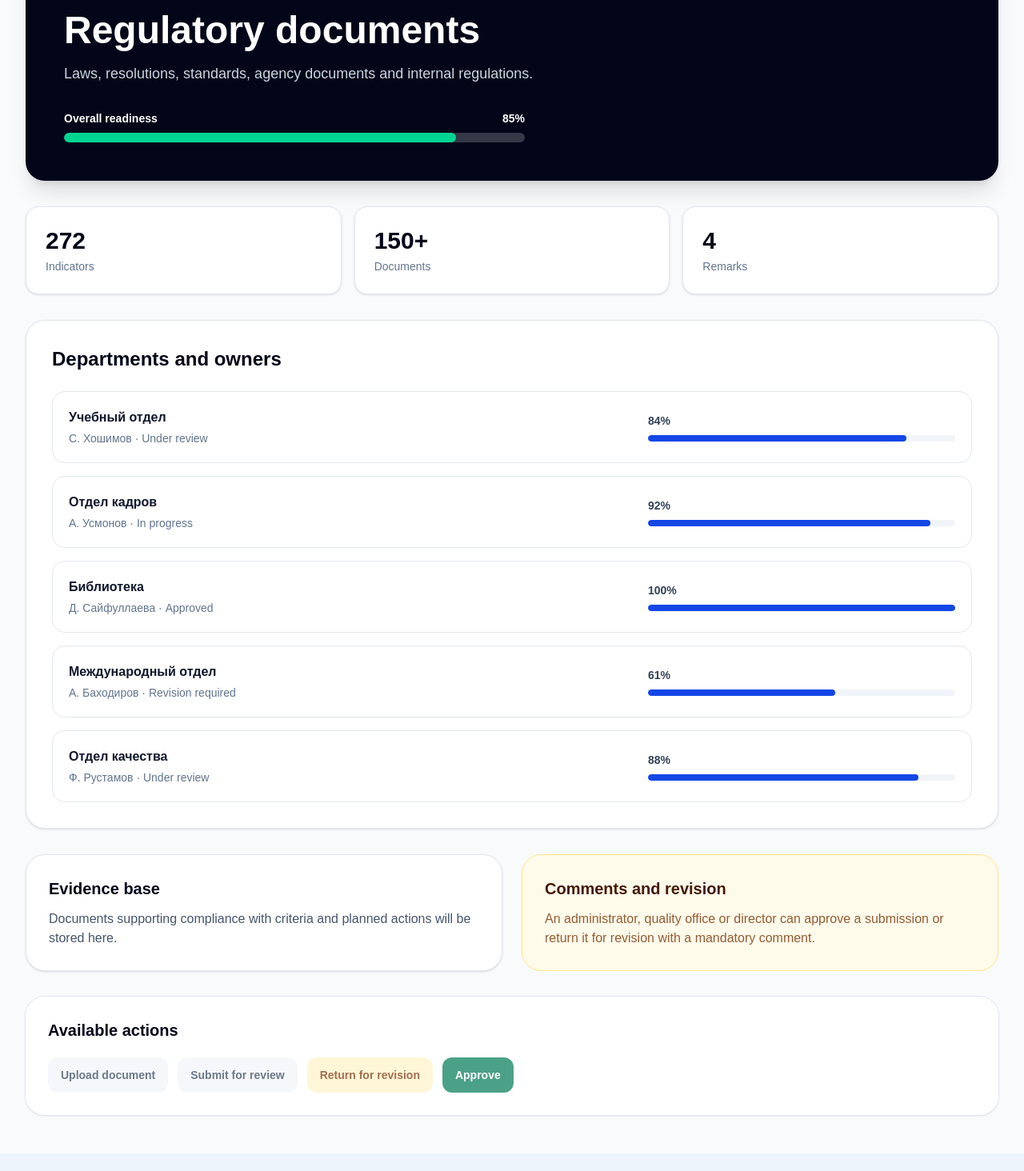
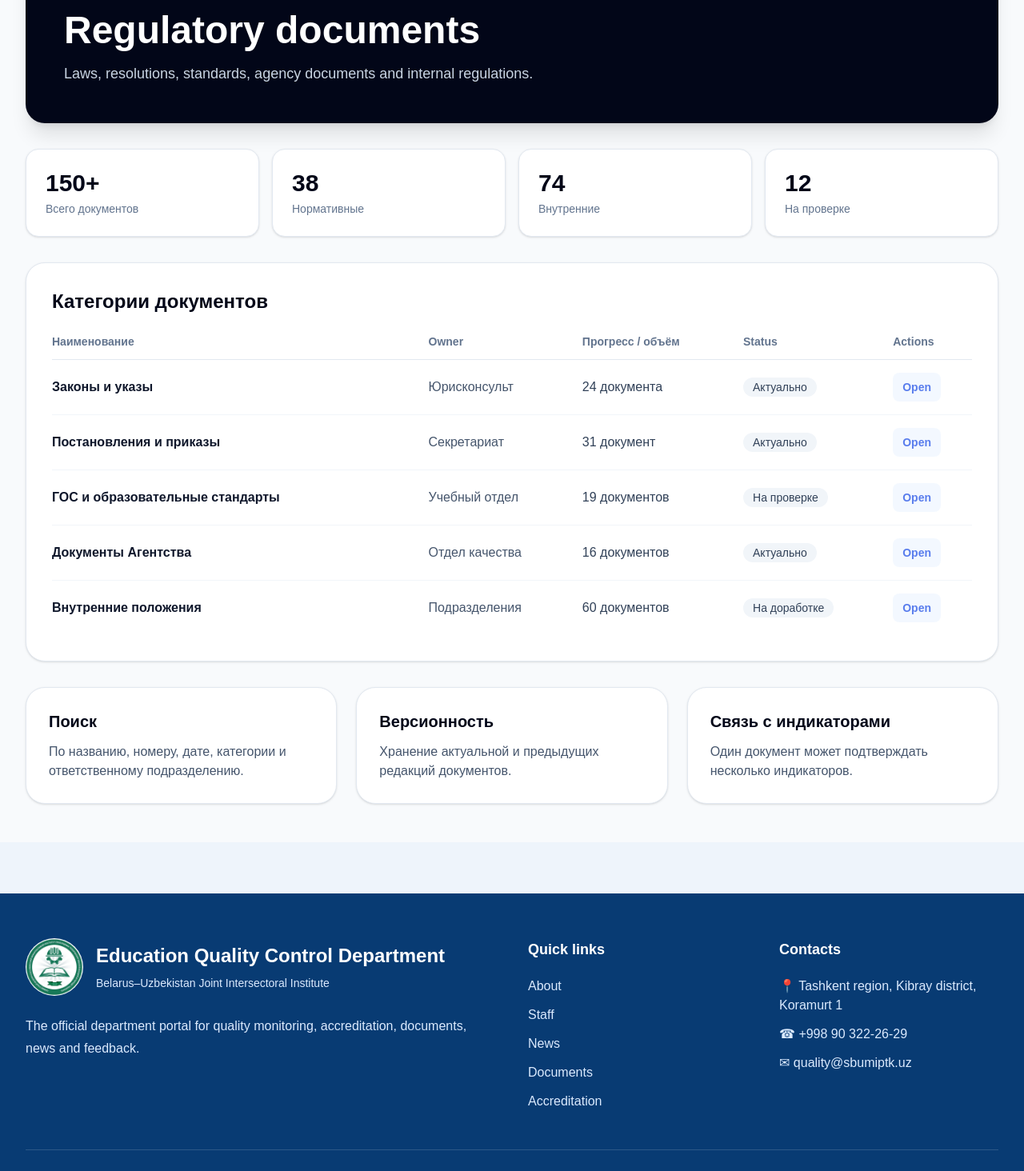
Before and after one commit to Axunov/quality-department-site, a Next.js app: page /en/accreditation/documents in a window 1280 px wide. Shown: the part 420-1884 px from the top of the page at 80% size. Built offline with nearby package versions, Linux system fonts and the light colour scheme.

Commit message:
Differentiate accreditation section pages

```diff
--- a/src/app/[locale]/accreditation/[section]/page.tsx
+++ b/src/app/[locale]/accreditation/[section]/page.tsx
@@ -1,115 +1,120 @@
 import { notFound } from "next/navigation";
 import { Link } from "@/i18n/routing";
-import {
-  accreditationSections,
-  demoDepartments,
-  statusLabels,
-} from "@/lib/accreditation/config";
+import { accreditationSections } from "@/lib/accreditation/config";
 
-type Props = {
-  params: Promise<{ locale: string; section: string }>;
+type Props = { params: Promise<{ locale: string; section: string }> };
+type Locale = "ru" | "uz" | "en";
+
+const common = {
+  ru: { back: "Назад к аккредитации", open: "Открыть", status: "Статус", owner: "Ответственный", deadline: "Срок", actions: "Действия" },
+  uz: { back: "Akkreditatsiyaga qaytish", open: "Ochish", status: "Holat", owner: "Mas’ul", deadline: "Muddat", actions: "Amallar" },
+  en: { back: "Back to accreditation", open: "Open", status: "Status", owner: "Owner", deadline: "Deadline", actions: "Actions" },
 };
 
-const copy = {
-  ru: {
-    back: "Назад к аккредитации",
-    overall: "Общая готовность",
-    departments: "Подразделения и ответственные",
-    evidence: "Доказательная база",
-    evidenceText: "Здесь будут храниться документы, подтверждающие выполнение критериев и мероприятий.",
-    comments: "Замечания и доработка",
-    commentsText: "Администратор, отдел качества или директор сможет принять материал либо вернуть его на доработку с обязательным комментарием.",
-    actions: "Доступные действия",
-    upload: "Загрузить документ",
-    submit: "Отправить на проверку",
-    return: "Вернуть на доработку",
-    approve: "Утвердить",
-    indicators: "Индикаторы",
-    documents: "Документы",
-    remarks: "Замечания",
+const sectionData = {
+  institutional: {
+    stats: [["Общая готовность", "81%"], ["Рабочие группы", "12"], ["Просрочено", "3"], ["На доработке", "4"]],
+    heading: "Готовность подразделений",
+    rows: [
+      ["Учебный отдел", "С. Хошимов", "84%", "На проверке"],
+      ["Отдел кадров", "А. Усмонов", "92%", "В работе"],
+      ["Библиотека", "Д. Сайфуллаева", "100%", "Утверждено"],
+      ["Международный отдел", "А. Баходиров", "61%", "На доработке"],
+      ["Отдел качества", "Ф. Рустамов", "88%", "На проверке"],
+    ],
+    blocks: [
+      ["Дорожная карта", "Контроль ключевых этапов подготовки института к внешней оценке."],
+      ["Сводный мониторинг", "Прогресс подразделений, просроченные задачи и проблемные зоны."],
+      ["Журнал замечаний", "Все замечания экспертов и внутренней проверки с контролем устранения."],
+    ],
   },
-  uz: {
-    back: "Akkreditatsiyaga qaytish",
-    overall: "Umumiy tayyorgarlik",
-    departments: "Bo‘linmalar va mas’ullar",
-    evidence: "Dalillar bazasi",
-    evidenceText: "Bu yerda mezonlar va tadbirlar bajarilishini tasdiqlovchi hujjatlar saqlanadi.",
-    comments: "Izohlar va qayta ishlash",
-    commentsText: "Administrator, sifat bo‘limi yoki direktor materialni qabul qilishi yoxud izoh bilan qayta ishlashga qaytarishi mumkin.",
-    actions: "Mavjud amallar",
-    upload: "Hujjat yuklash",
-    submit: "Tekshiruvga yuborish",
-    return: "Qayta ishlashga qaytarish",
-    approve: "Tasdiqlash",
-    indicators: "Indikatorlar",
-    documents: "Hujjatlar",
-    remarks: "Izohlar",
+  "self-assessment": {
+    stats: [["Главы отчёта", "8"], ["Готово", "5"], ["На проверке", "2"], ["На доработке", "1"]],
+    heading: "Разделы отчёта по самооценке",
+    rows: [
+      ["1. Управление и стратегия", "Рабочая группа №1", "100%", "Утверждено"],
+      ["2. Обеспечение качества", "Отдел качества", "88%", "На проверке"],
+      ["3. Образовательная деятельность", "Учебный отдел", "82%", "На проверке"],
+      ["4. Кадровый потенциал", "Отдел кадров", "70%", "В работе"],
+      ["5. Наука и инновации", "Научный отдел", "55%", "На доработке"],
+    ],
+    blocks: [
+      ["Редактор глав", "Подготовка текста отчёта, выводов, сильных сторон и зон улучшения."],
+      ["Доказательная база", "Привязка документов и ссылок к каждому выводу отчёта."],
+      ["Внутренняя проверка", "Проверка согласованности текста, цифр и подтверждающих материалов."],
+    ],
   },
-  en: {
-    back: "Back to accreditation",
-    overall: "Overall readiness",
-    departments: "Departments and owners",
-    evidence: "Evidence base",
-    evidenceText: "Documents supporting compliance with criteria and planned actions will be stored here.",
-    comments: "Comments and revision",
-    commentsText: "An administrator, quality office or director can approve a submission or return it for revision with a mandatory comment.",
-    actions: "Available actions",
-    upload: "Upload document",
-    submit: "Submit for review",
-    return: "Return for revision",
-    approve: "Approve",
-    indicators: "Indicators",
-    documents: "Documents",
-    remarks: "Remarks",
+  indicators: {
+    stats: [["Всего индикаторов", "272"], ["Выполнено", "184"], ["На проверке", "46"], ["На доработке", "18"]],
+    heading: "Индикаторы качества",
+    rows: [
+      ["2.1. Внутренняя система качества", "Отдел качества", "95%", "На проверке"],
+      ["3.4. Образовательные программы", "Учебный отдел", "80%", "В работе"],
+      ["5.2. Кадровый потенциал", "Отдел кадров", "92%", "Утверждено"],
+      ["7.3. Международное сотрудничество", "Международный отдел", "60%", "На доработке"],
+      ["9.1. Материально-техническая база", "Операционный блок", "74%", "В работе"],
+    ],
+    blocks: [
+      ["Фильтры", "По главе, подразделению, ответственному, сроку и статусу."],
+      ["Контроль исполнения", "Процент выполнения и автоматическое выявление просрочки."],
+      ["Экспорт", "Выгрузка текущего состояния в Excel и аналитический отчёт."],
+    ],
   },
-};
+  documents: {
+    stats: [["Всего документов", "150+"], ["Нормативные", "38"], ["Внутренние", "74"], ["На проверке", "12"]],
+    heading: "Категории документов",
+    rows: [
+      ["Законы и указы", "Юрисконсульт", "24 документа", "Актуально"],
+      ["Постановления и приказы", "Секретариат", "31 документ", "Актуально"],
+      ["ГОС и образовательные стандарты", "Учебный отдел", "19 документов", "На проверке"],
+      ["Документы Агентства", "Отдел качества", "16 документов", "Актуально"],
+      ["Внутренние положения", "Подразделения", "60 документов", "На доработке"],
+    ],
+    blocks: [
+      ["Поиск", "По названию, номеру, дате, категории и ответственному подразделению."],
+      ["Версионность", "Хранение актуальной и предыдущих редакций документов."],
+      ["Связь с индикаторами", "Один документ может подтверждать несколько индикаторов."],
+    ],
+  },
+  "working-groups": {
+    stats: [["Рабочих групп", "12"], ["Задач", "96"], ["Выполнено", "71"], ["Просрочено", "6"]],
+    heading: "Рабочие группы",
+    rows: [
+      ["Стратегическое развитие", "К. Олимов", "90%", "В работе"],
+      ["Образовательная деятельность", "С. Хошимов", "84%", "На проверке"],
+      ["Кадровый потенциал", "А. Усмонов", "92%", "Утверждено"],
+      ["Международное сотрудничество", "А. Баходиров", "61%", "На доработке"],
+      ["Внутренняя система качества", "Ф. Рустамов", "88%", "На проверке"],
+    ],
+    blocks: [
+      ["Состав группы", "Руководитель, участники и распределение персональной ответственности."],
+      ["Задачи и сроки", "Контроль дорожной карты и просроченных поручений."],
+      ["Документы группы", "Все материалы, протоколы и доказательства в одном рабочем пространстве."],
+    ],
+  },
+} as const;
 
 export default async function AccreditationSectionPage({ params }: Props) {
   const { locale, section } = await params;
-  const currentLocale = locale === "uz" || locale === "en" ? locale : "ru";
-  const t = copy[currentLocale];
+  const currentLocale: Locale = locale === "uz" || locale === "en" ? locale : "ru";
   const item = accreditationSections.find((entry) => entry.slug === section);
-
-  if (!item) notFound();
-
-  const overall = Math.round(
-    demoDepartments.reduce((sum, department) => sum + department.progress, 0) /
-      demoDepartments.length
-  );
+  const data = sectionData[section as keyof typeof sectionData];
+  if (!item || !data) notFound();
+  const t = common[currentLocale];
 
   return (
     <main id="main-content" className="min-h-screen bg-slate-50 py-12">
       <div className="mx-auto w-full max-w-7xl px-4 sm:px-6 lg:px-8">
-        <Link href="/accreditation" className="text-sm font-semibold text-blue-700 hover:underline">
-          ← {t.back}
-        </Link>
+        <Link href="/accreditation" className="text-sm font-semibold text-blue-700 hover:underline">← {t.back}</Link>
 
-        <section className="mt-6 overflow-hidden rounded-3xl bg-slate-950 p-8 text-white shadow-xl md:p-12">
+        <section className="mt-6 rounded-3xl bg-slate-950 p-8 text-white shadow-xl md:p-12">
           <div className="text-5xl">{item.icon}</div>
-          <h1 className="mt-5 max-w-4xl text-3xl font-bold md:text-5xl">
-            {item.title[currentLocale]}
-          </h1>
-          <p className="mt-4 max-w-3xl text-lg text-slate-300">
-            {item.description[currentLocale]}
-          </p>
-
-          <div className="mt-8 max-w-xl">
-            <div className="flex items-center justify-between text-sm font-semibold">
-              <span>{t.overall}</span>
-              <span>{overall}%</span>
-            </div>
-            <div className="mt-2 h-3 overflow-hidden rounded-full bg-white/20">
-              <div className="h-full rounded-full bg-emerald-400" style={{ width: `${overall}%` }} />
-            </div>
-          </div>
+          <h1 className="mt-5 max-w-4xl text-3xl font-bold md:text-5xl">{item.title[currentLocale]}</h1>
+          <p className="mt-4 max-w-3xl text-lg text-slate-300">{item.description[currentLocale]}</p>
         </section>
 
-        <section className="mt-8 grid gap-4 sm:grid-cols-3">
-          {[
-            [t.indicators, "272"],
-            [t.documents, "150+"],
-            [t.remarks, "4"],
-          ].map(([label, value]) => (
+        <section className="mt-8 grid gap-4 sm:grid-cols-2 lg:grid-cols-4">
+          {data.stats.map(([label, value]) => (
             <article key={label} className="rounded-2xl border border-slate-200 bg-white p-6 shadow-sm">
               <div className="text-3xl font-bold text-slate-950">{value}</div>
               <div className="mt-1 text-sm text-slate-500">{label}</div>
@@ -118,58 +123,34 @@ export default async function AccreditationSectionPage({ params }: Props) {
         </section>
 
         <section className="mt-8 rounded-3xl border border-slate-200 bg-white p-6 shadow-sm md:p-8">
-          <h2 className="text-2xl font-bold text-slate-950">{t.departments}</h2>
-          <div className="mt-6 space-y-4">
-            {demoDepartments.map((department) => {
-              const status = statusLabels[department.status as keyof typeof statusLabels][currentLocale];
-              return (
-                <article key={department.name} className="rounded-2xl border border-slate-200 p-5">
-                  <div className="flex flex-col gap-4 md:flex-row md:items-center md:justify-between">
-                    <div>
-                      <h3 className="font-bold text-slate-900">{department.name}</h3>
-                      <p className="mt-1 text-sm text-slate-500">{department.owner} · {status}</p>
-                    </div>
-                    <div className="w-full md:max-w-sm">
-                      <div className="flex justify-between text-sm font-semibold text-slate-700">
-                        <span>{department.progress}%</span>
-                      </div>
-                      <div className="mt-2 h-2 overflow-hidden rounded-full bg-slate-100">
-                        <div className="h-full rounded-full bg-blue-700" style={{ width: `${department.progress}%` }} />
-                      </div>
-                    </div>
-                  </div>
-                </article>
-              );
-            })}
+          <h2 className="text-2xl font-bold text-slate-950">{data.heading}</h2>
+          <div className="mt-6 overflow-x-auto">
+            <table className="w-full min-w-[760px] text-left">
+              <thead className="border-b border-slate-200 text-sm text-slate-500">
+                <tr><th className="pb-3">Наименование</th><th className="pb-3">{t.owner}</th><th className="pb-3">Прогресс / объём</th><th className="pb-3">{t.status}</th><th className="pb-3">{t.actions}</th></tr>
+              </thead>
+              <tbody>
+                {data.rows.map(([name, owner, progress, status]) => (
+                  <tr key={name} className="border-b border-slate-100 last:border-0">
+                    <td className="py-4 font-semibold text-slate-900">{name}</td>
+                    <td className="py-4 text-slate-600">{owner}</td>
+                    <td className="py-4 text-slate-700">{progress}</td>
+                    <td className="py-4"><span className="rounded-full bg-slate-100 px-3 py-1 text-sm text-slate-700">{status}</span></td>
+                    <td className="py-4"><button type="button" disabled className="rounded-lg bg-blue-50 px-3 py-2 text-sm font-semibold text-blue-700 disabled:opacity-70">{t.open}</button></td>
+                  </tr>
+                ))}
+              </tbody>
+            </table>
           </div>
         </section>
 
-        <section className="mt-8 grid gap-6 lg:grid-cols-2">
-          <article className="rounded-3xl border border-slate-200 bg-white p-7 shadow-sm">
-            <h2 className="text-xl font-bold text-slate-950">{t.evidence}</h2>
-            <p className="mt-3 text-slate-600">{t.evidenceText}</p>
-          </article>
-          <article className="rounded-3xl border border-amber-200 bg-amber-50 p-7">
-            <h2 className="text-xl font-bold text-amber-950">{t.comments}</h2>
-            <p className="mt-3 text-amber-900/80">{t.commentsText}</p>
-          </article>
-        </section>
-
-        <section className="mt-8 rounded-3xl bg-white p-7 shadow-sm ring-1 ring-slate-200">
-          <h2 className="text-xl font-bold text-slate-950">{t.actions}</h2>
-          <div className="mt-5 flex flex-wrap gap-3">
-            {[t.upload, t.submit, t.return, t.approve].map((label, index) => (
-              <button
-                key={label}
-                type="button"
-                disabled
-                className={`rounded-xl px-4 py-3 text-sm font-semibold ${index === 3 ? "bg-emerald-700 text-white" : index === 2 ? "bg-amber-100 text-amber-900" : "bg-slate-100 text-slate-700"} disabled:cursor-not-allowed disabled:opacity-70`}
-                title="Будет подключено к Supabase после применения SQL-схемы"
-              >
-                {label}
-              </button>
-            ))}
-          </div>
+        <section className="mt-8 grid gap-6 lg:grid-cols-3">
+          {data.blocks.map(([title, text]) => (
+            <article key={title} className="rounded-3xl border border-slate-200 bg-white p-7 shadow-sm">
+              <h2 className="text-xl font-bold text-slate-950">{title}</h2>
+              <p className="mt-3 text-slate-600">{text}</p>
+            </article>
+          ))}
         </section>
       </div>
     </main>
```
